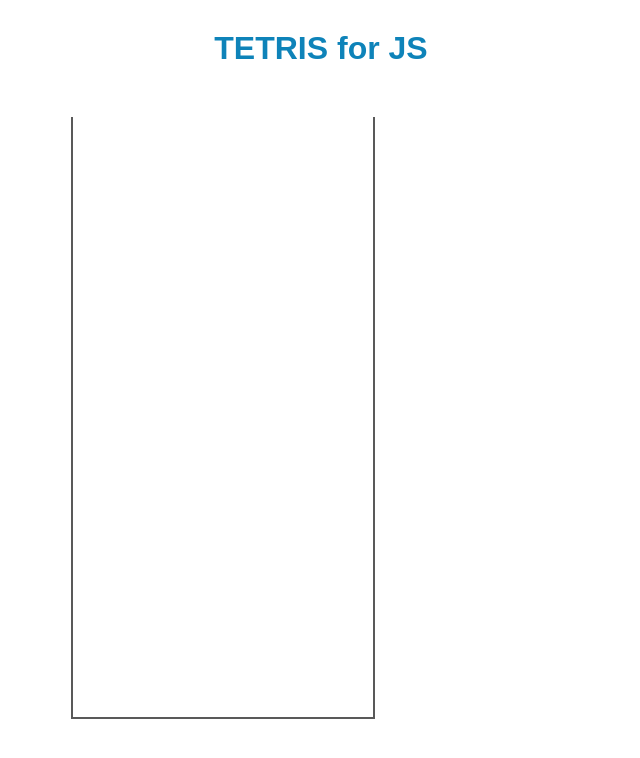
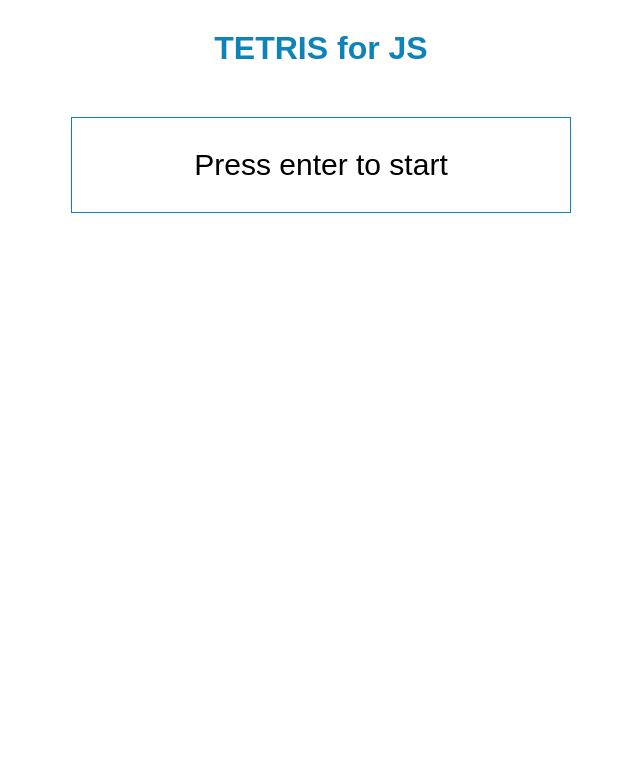
Before and after one commit to PesukarhuTG/game-tetris, a plain HTML site: page index.html in a window 1280 px wide. Shown: the whole page, without its empty margins (319-959 px from the left). Drawn offline with Linux system fonts and the light colour scheme.

Commit message:
add: start game by Enter

```diff
--- a/modules/controller.js
+++ b/modules/controller.js
@@ -2,12 +2,12 @@ export class Controller {
   constructor(game, view) {
     this.game = game;
     this.view = view;
-    this.view.init();
   }
 
   init(codeKey) {
     window.addEventListener('keydown', e => {
       if (e.code === codeKey) {
+        this.view.removePreview();
         this.view.init();
         this.start();
       }
--- a/modules/view.js
+++ b/modules/view.js
@@ -3,6 +3,7 @@ import { SIZE_BLOCK, COLUMNS, ROWS } from '../script.js';
 export class View {
   constructor(container) {
     this.container = container;
+    this.preview();
   }
 
   colors = {
@@ -17,6 +18,20 @@ export class View {
 
   canvas = document.createElement('canvas');
 
+  //need to create the context for canvas
+  context = this.canvas.getContext('2d');
+
+  preview() {
+    const div = document.createElement('div');
+    div.classList.add('message');
+    div.textContent = 'Press enter to start';
+    this.container.append(div);
+  }
+
+  removePreview() {
+    this.container.innerHTML = '';
+  }
+
   init() {
     this.canvas.classList.add('game-area');
     this.container.append(this.canvas);
@@ -24,10 +39,6 @@ export class View {
     this.canvas.width = SIZE_BLOCK * COLUMNS;
     this.canvas.height = SIZE_BLOCK * ROWS;
   }
-
-
-  //need to create the context for canvas
-  context = this.canvas.getContext('2d');
 
   showArea(area) {
     //Step2:clear figure's step
--- a/script.js
+++ b/script.js
@@ -10,6 +10,5 @@ const game = new Game();
 const view = new View(document.querySelector('.container'));
 const controller = new Controller(game, view);
 
-
 //game start
 controller.init('Enter');
--- a/style.scss
+++ b/style.scss
@@ -38,3 +38,13 @@ h1 {
   border-top: 0;
   background-color: $bgr-area;
 }
+
+.message {
+  display: flex;
+  justify-content: center;
+  align-items: center;
+  padding: 30px;
+  border: 1px solid $color-headling;
+  font-size: 30px;
+  z-index: 2;
+}
```
Also changed, not shown: style.css, 1 other file.
